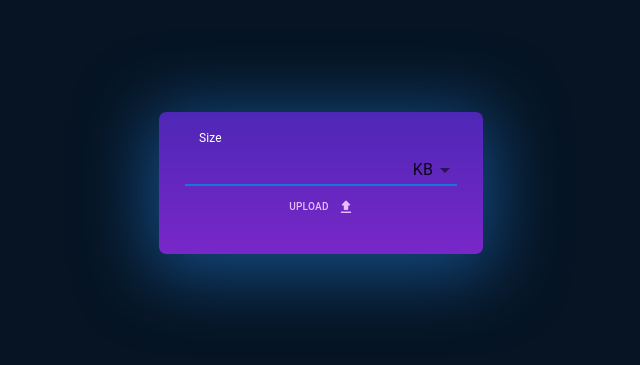
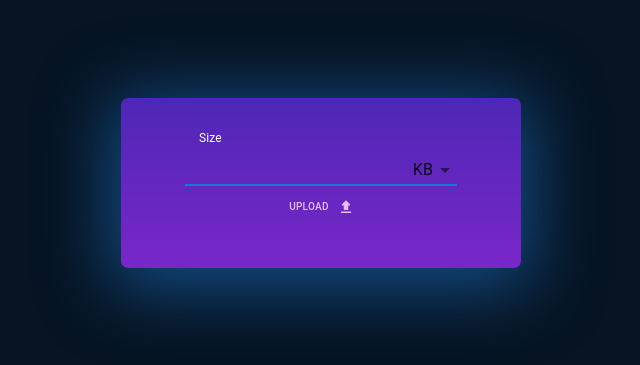
Before and after one commit to anapeksha/image-compressor, a React (Create React App) app: page / in a window 1280 px wide. Shown: the part 217-582 px from the top of the page, without its empty margins (319-959 px from the left). Built offline with nearby package versions, Linux system fonts and the light colour scheme.

Commit message:
padding changed

```diff
--- a/src/styles/CustomBox.style.js
+++ b/src/styles/CustomBox.style.js
@@ -3,7 +3,7 @@ import { Box, styled } from "@mui/material";
 const CustomBox = styled(Box)({
 	borderRadius: "7px",
 	borderWidth: "2px",
-	padding: "2vw",
+	padding: "5vh 5vw",
 	backgroundImage: "linear-gradient(#4e27b6,#7927c8)",
 	boxShadow: "rgb(21 77 134) 0px 10px 70px 10px",
 });
```
